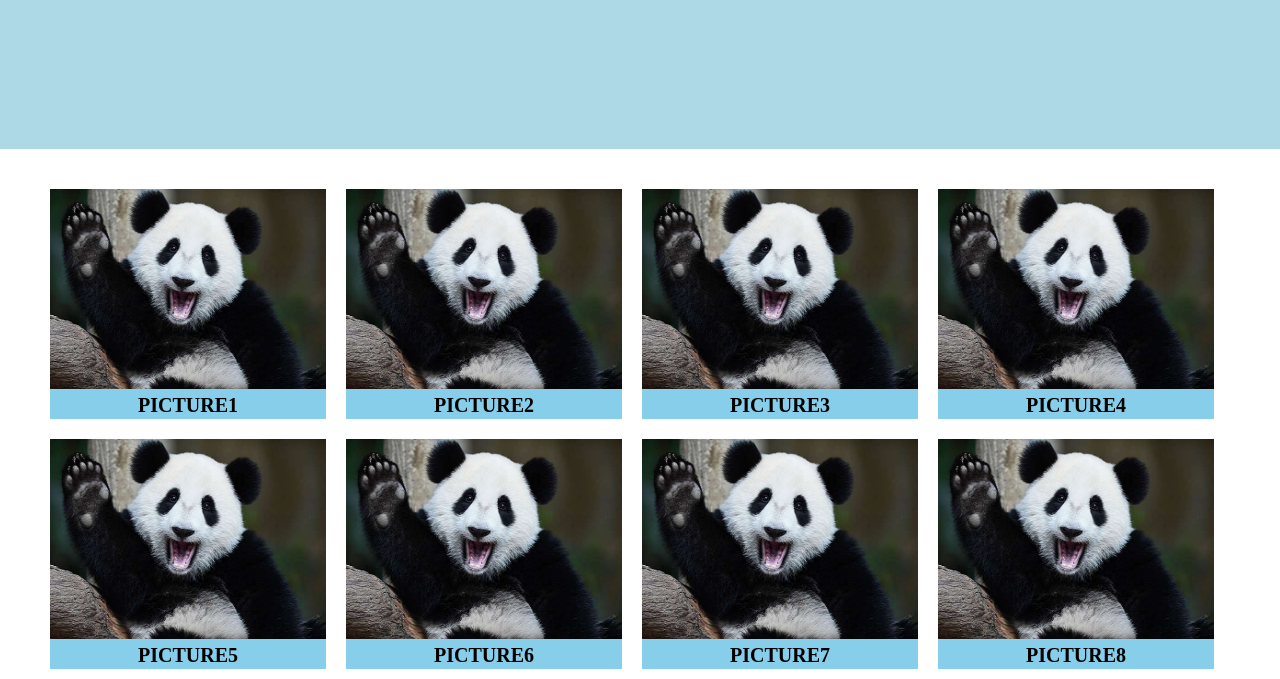
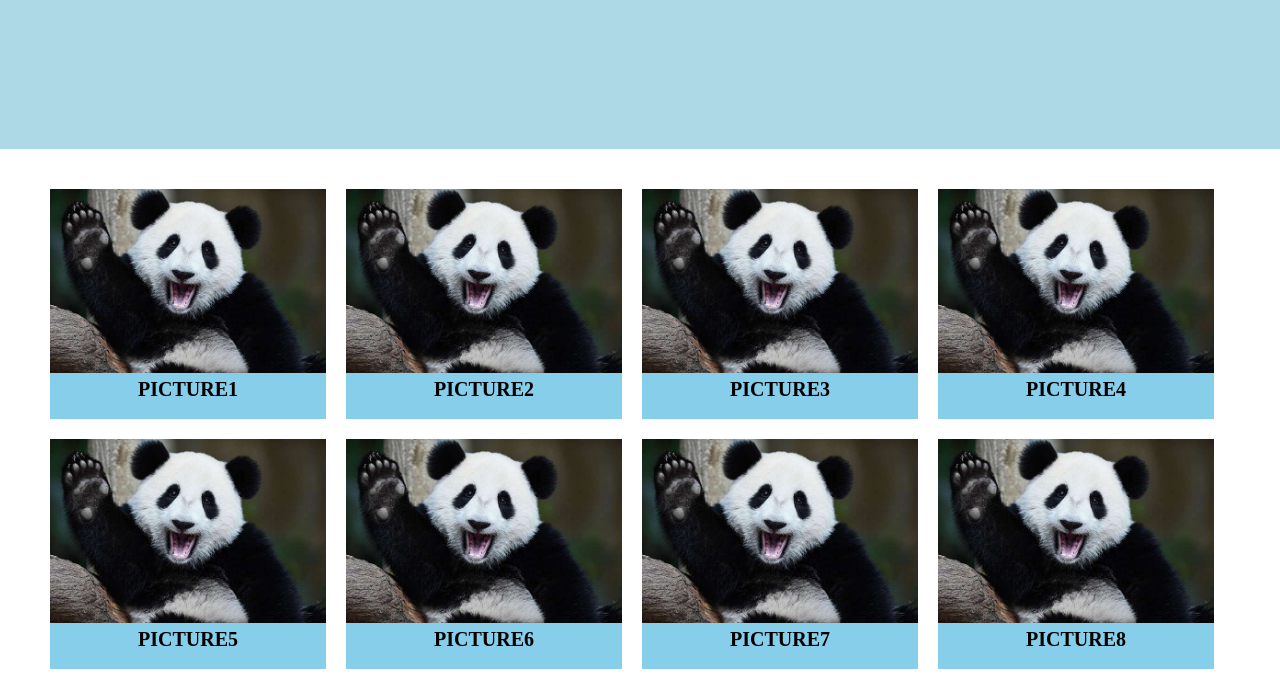
Before and after one commit to YUCHING1019/wehelp-assignments, a plain HTML site: page week1/index.html in a window 1280 px wide. Shown: the part 241-920 px from the top of the page. Drawn offline with Linux system fonts and the light colour scheme.

Commit message:
Update index.html

```diff
--- a/week1/index.html
+++ b/week1/index.html
@@ -42,7 +42,7 @@
             display:inline-block;  vertical-align:top;
         }
         .icon{flex: none;width: 8% ; display: none;  }
-        .img{width:276px; height:200px; }
+        .img{width:276px; height:auto; }
         @media screen and (max-width:1200px) {
             .content{width: 90%; }
             .box{width: 45%;}
```
